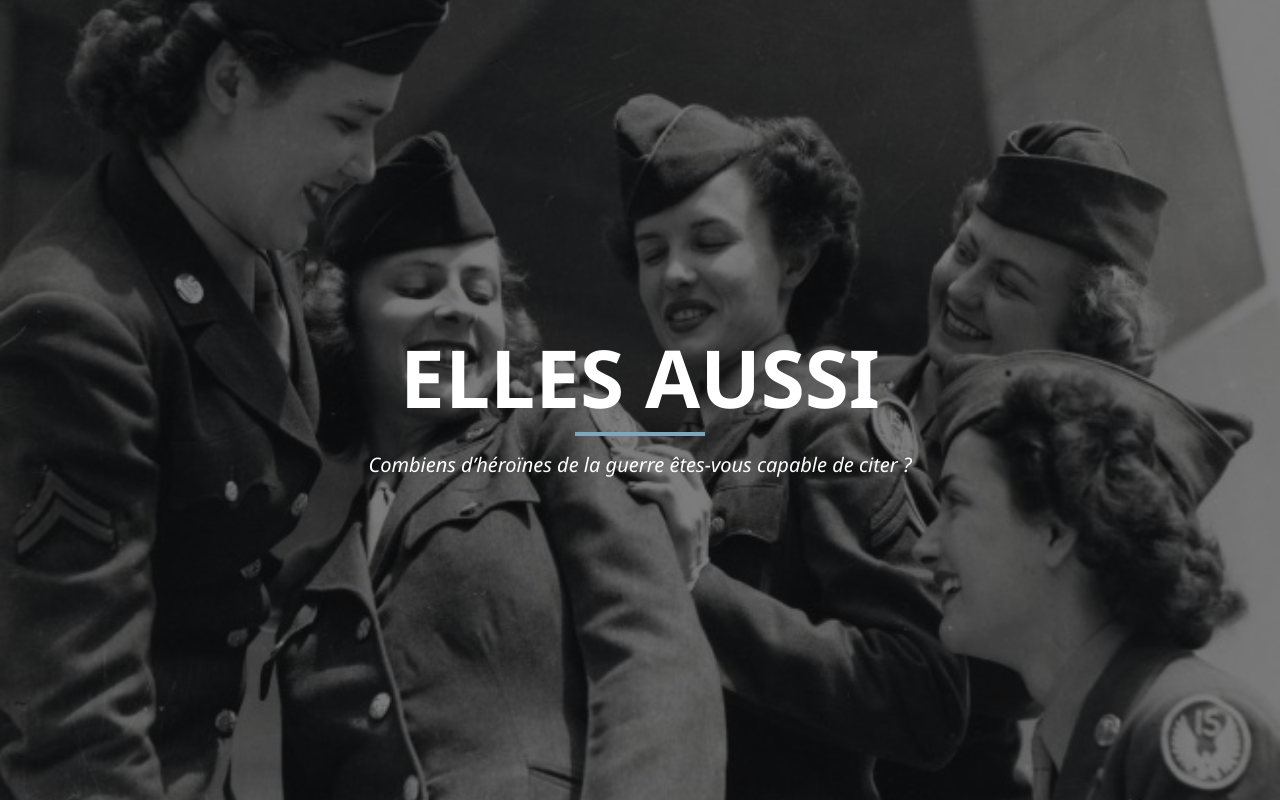
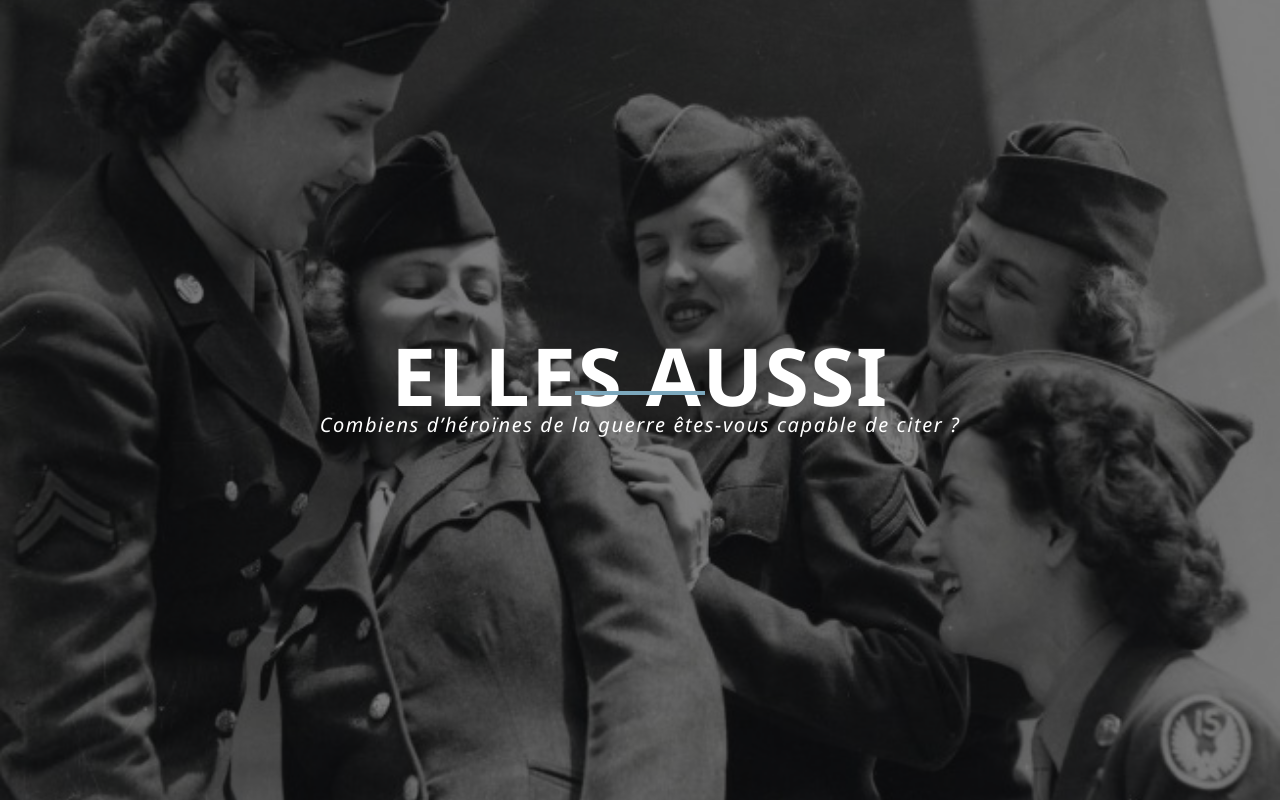
Before and after one commit to WilemDjennane/Final-Project, a Nuxt app: page / in a window 1280 px wide. Built offline with nearby package versions, Linux system fonts and the light colour scheme.

Commit message:
Update base style

```diff
--- a/assets/scss/layout/_base.scss
+++ b/assets/scss/layout/_base.scss
@@ -1,4 +1,26 @@
 body {
-  color: #000000;
-  font-family: 'Segoe UI', sans-serif
+  color: #ffffff;
+  font-family: 'Segoe UI', sans-serif;
+  overflow: hidden;
+  letter-spacing: 0.1em;
+  line-height: 30px;
 }
+
+img{
+  object-fit: cover;
+  display: block;
+}
+
+
+.button{
+  text-transform: uppercase;
+  text-decoration: none;
+  color: #ffffff;
+  padding: 15px 40px;
+  border: 2px solid #ffffff;
+  border-radius: 30px;
+  margin: 50px 0 0 0;
+  letter-spacing: 0.15em;
+  font-size: 14px;
+  font-weight: bold;
+}
```
